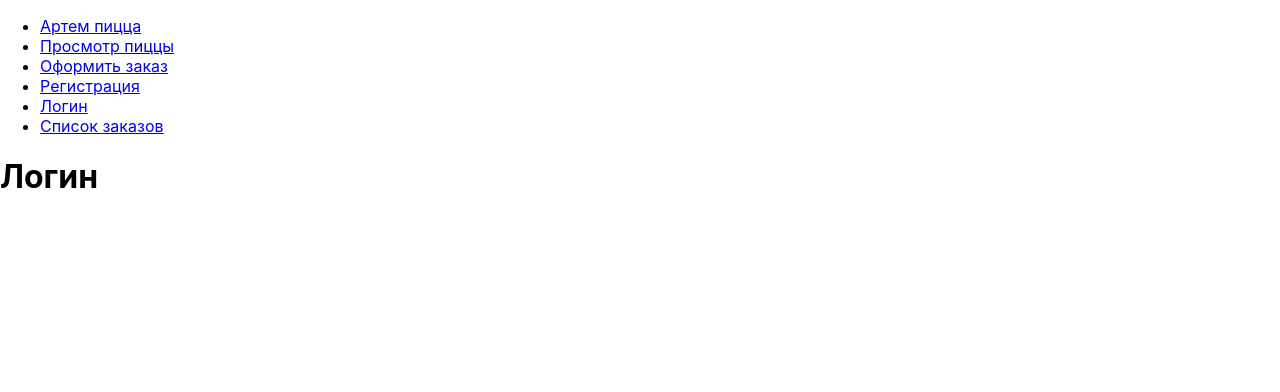
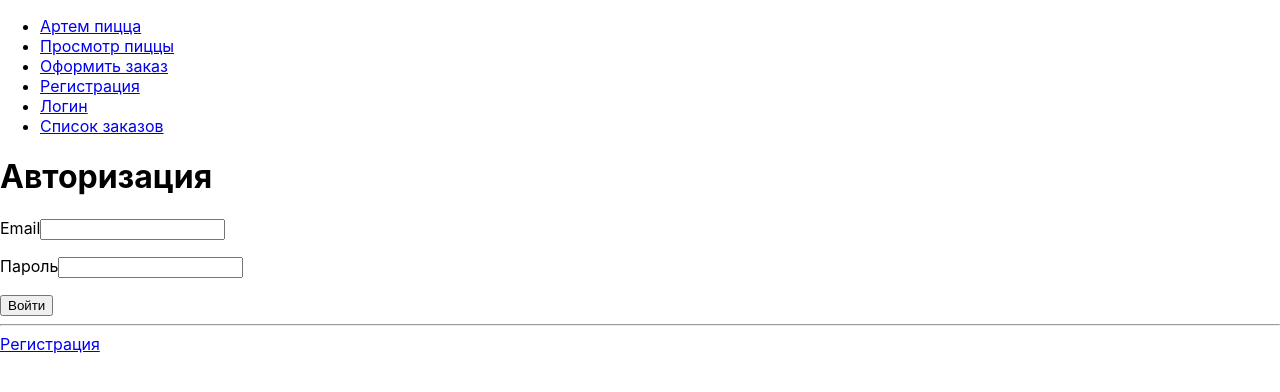
Before and after one commit to AnastasiaFilatova/Artem-pizza, a React (Create React App) app: page /login in a window 1280 px wide. Shown: the top 392 px of the page. Built offline with nearby package versions, Linux system fonts and the light colour scheme.

Commit message:
Added forms for login, registration and checkout pages

```diff
--- a/package.json
+++ b/package.json
@@ -4,6 +4,7 @@
   "private": true,
   "description": "Website for a pizza restaurant",
   "dependencies": {
+    "@hookform/resolvers": "^1.1.0",
     "@testing-library/jest-dom": "^5.11.4",
     "@testing-library/react": "^11.1.0",
     "@testing-library/react-hooks": "^3.4.2",
@@ -11,10 +12,12 @@
     "history": "^5.0.0",
     "react": "^17.0.1",
     "react-dom": "^17.0.1",
+    "react-hook-form": "^6.11.5",
     "react-router-dom": "^5.2.0",
     "react-scripts": "4.0.0",
     "react-test-renderer": "^17.0.1",
-    "web-vitals": "^0.2.4"
+    "web-vitals": "^0.2.4",
+    "yup": "^0.31.0"
   },
   "scripts": {
     "start": "react-scripts start",
--- a/src/CheckoutPage/CheckoutPage.js
+++ b/src/CheckoutPage/CheckoutPage.js
@@ -1,11 +1,89 @@
-import { Link } from "react-router-dom";
+import React from "react";
+import { useForm } from "react-hook-form";
+import { Link, useLocation } from "react-router-dom";
+import * as yup from "yup";
+import { yupResolver } from "@hookform/resolvers/yup";
+import { PizzaPreview } from "../PizzaPreview";
+import { calculatePrice } from "../utils/calculatePrice";
+
+const schema = yup.object().shape({
+  adress: yup.string().required("Введите адрес доставки"),
+  porch: yup
+    .number()
+    .typeError("Введите номер подъезда")
+    .positive("Введите позитивное число"),
+  floor: yup
+    .number()
+    .typeError("Введите этаж")
+    .positive("Введите позитивное число"),
+  apartment: yup
+    .number()
+    .typeError("Введите номер квартиры")
+    .positive("Введите позитивное число"),
+  cardNumber: yup
+    .number()
+    .typeError("Введите номер карты")
+    .positive("Введите позитивное число")
+    .required("Введите номер карты"),
+});
+
+const normalizeCardNumber = (value) => {
+  return (
+    value
+      .replace(/\s/g, "")
+      .match(/.{1,4}/g)
+      ?.join(" ")
+      .substr(0, 19) || ""
+  );
+};
 
 export const CheckoutPage = () => {
+  const location = useLocation();
+  console.log("Pizza order: ", location.state);
+
+  const { register, handleSubmit, errors } = useForm({
+    resolver: yupResolver(schema),
+  });
+  const onSubmit = (data) => console.log(data);
+
   return (
     <>
       <h1>Оформить заказ</h1>
+      <PizzaPreview pizza={location.state} />
+      <br />
+      <form onSubmit={handleSubmit(onSubmit)}>
+        <label>Адрес доставки</label>
+        <input type="text" name="adress" ref={register} />
+        <p>{errors.adress?.message}</p>
+        <label>Подъезд</label>
+        <input type="text" name="porch" ref={register} />
+        <p>{errors.porch?.message}</p>
+        <label>Этаж</label>
+        <input type="text" name="floor" ref={register} />
+        <p>{errors.floor?.message}</p>
+        <label>Квартира</label>
+        <input type="text" name="apartment" ref={register} />
+        <p>{errors.apartment?.message}</p>
+        <label htmlFor="cardNumber">Данные для оплаты</label>
+        <input
+          placeholder="0000 0000 0000 0000"
+          type="tel"
+          inputMode="numeric"
+          autoComplete="cc-number"
+          name="cardNumber"
+          id="cardNumber"
+          onChange={(event) => {
+            const { value } = event.target;
+            event.target.value = normalizeCardNumber(value);
+          }}
+          ref={register}
+        />
+        <p>{errors.cardNumber?.message}</p>
+        <button>Оплатить {calculatePrice(location.state)} руб.</button>
+      </form>
+
       <hr />
       <Link to="/">Вернуться обратно</Link>
     </>
   );
-}
+};
--- a/src/LoginPage/LoginPage.js
+++ b/src/LoginPage/LoginPage.js
@@ -1,3 +1,37 @@
+import React from "react";
+import { useForm } from "react-hook-form";
+import { Link } from "react-router-dom";
+import * as yup from "yup";
+import { yupResolver } from "@hookform/resolvers/yup";
+
+const schema = yup.object().shape({
+  email: yup.string().email("Email введен неверно").required("Введите email"),
+  password: yup
+    .string()
+    .required("Введите пароль")
+    .min(8, "Пароль должен состоять минимум из 8 символов"),
+});
+
 export const LoginPage = () => {
-    return <h1>Логин</h1>
-}
+  const { register, handleSubmit, errors } = useForm({
+    resolver: yupResolver(schema),
+  });
+  const onSubmit = (data) => console.log(data);
+
+  return (
+    <>
+      <h1>Авторизация</h1>
+      <form onSubmit={handleSubmit(onSubmit)}>
+        <label>Email</label>
+        <input type="text" name="email" ref={register} />
+        <p>{errors.email?.message}</p>
+        <label>Пароль</label>
+        <input type="text" name="password" ref={register} />
+        <p>{errors.password?.message}</p>
+        <button>Войти</button>
+      </form>
+      <hr />
+      <Link to="/registration">Регистрация</Link>
+    </>
+  );
+};
--- a/src/PizzaPreviewPage/PizzaPreviewPage.js
+++ b/src/PizzaPreviewPage/PizzaPreviewPage.js
@@ -2,7 +2,7 @@ import { Redirect, Link } from "react-router-dom";
 import { usePizza } from "../PizzaContext";
 import { PizzaPreview } from "../PizzaPreview";
 
-export const PizzaPreviewPage = ({_usePizzaHook=usePizza}) => {
+export const PizzaPreviewPage = ({ _usePizzaHook = usePizza }) => {
   const { pizza } = _usePizzaHook();
 
   if (!pizza) {
@@ -14,7 +14,7 @@ export const PizzaPreviewPage = ({_usePizzaHook=usePizza}) => {
       <h1>Ваша пицца</h1>
       <PizzaPreview pizza={pizza} />
       <hr />
-      <Link to="/checkout">Оформить заказ</Link>
+      <Link to={{ pathname: "/checkout", state: pizza }}>Оформить заказ</Link>
     </>
   );
 };
--- a/src/RegistrationPage/RegistrationPage.js
+++ b/src/RegistrationPage/RegistrationPage.js
@@ -1,3 +1,37 @@
+import React from "react";
+import { useForm } from "react-hook-form";
+import { Link } from "react-router-dom";
+import * as yup from "yup";
+import { yupResolver } from "@hookform/resolvers/yup";
+
+const schema = yup.object().shape({
+  email: yup.string().email("Email введен неверно").required("Введите email"),
+  password: yup
+    .string()
+    .required("Введите пароль")
+    .min(8, "Пароль должен состоять минимум из 8 символов"),
+});
+
 export const RegistrationPage = () => {
-    return <h1>Регистрация</h1>
-}
+  const { register, handleSubmit, errors } = useForm({
+    resolver: yupResolver(schema),
+  });
+  const onSubmit = (data) => console.log(data);
+
+  return (
+    <>
+      <h1>Регистрация</h1>
+      <form onSubmit={handleSubmit(onSubmit)}>
+        <label>Email</label>
+        <input type="text" name="email" ref={register} />
+        <p>{errors.email?.message}</p>
+        <label>Пароль</label>
+        <input type="text" name="password" ref={register} />
+        <p>{errors.password?.message}</p>
+        <button>Зарегистрироваться</button>
+      </form>
+      <hr />
+      <Link to="/login">Логин</Link>
+    </>
+  );
+};
```
Also changed, not shown: 1 other file (tests, documents, lock files or other folders). Lines whose indentation alone changed are shown as unchanged.
